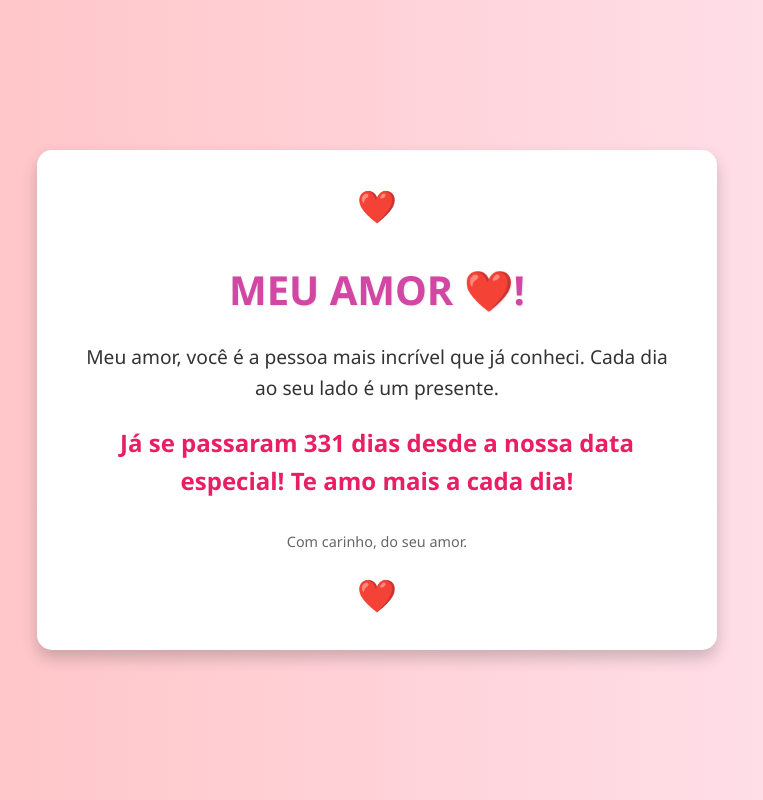
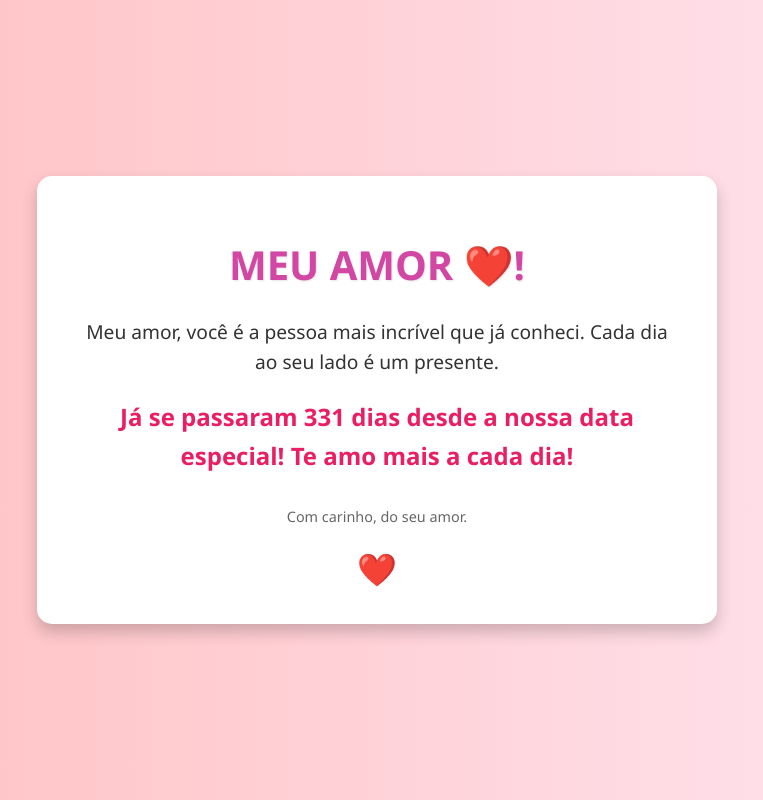
Before and after one commit to tsoliveira79/qrcode-dias-namorados, a plain HTML site: page index.html in a window 1280 px wide. Shown: the whole page, without its empty margins (263-1026 px from the left). Drawn offline with Linux system fonts and the light colour scheme.

Commit message:
Update index.html

```diff
--- a/index.html
+++ b/index.html
@@ -62,7 +62,7 @@
 </head>
 <body>
     <div class="container">
-        <span class="heart">❤️</span>
+        <span class="heart"></span>
         <h1>MEU AMOR  ❤️!</h1>
         <p id="mensagem-especial">
             </p>
```
